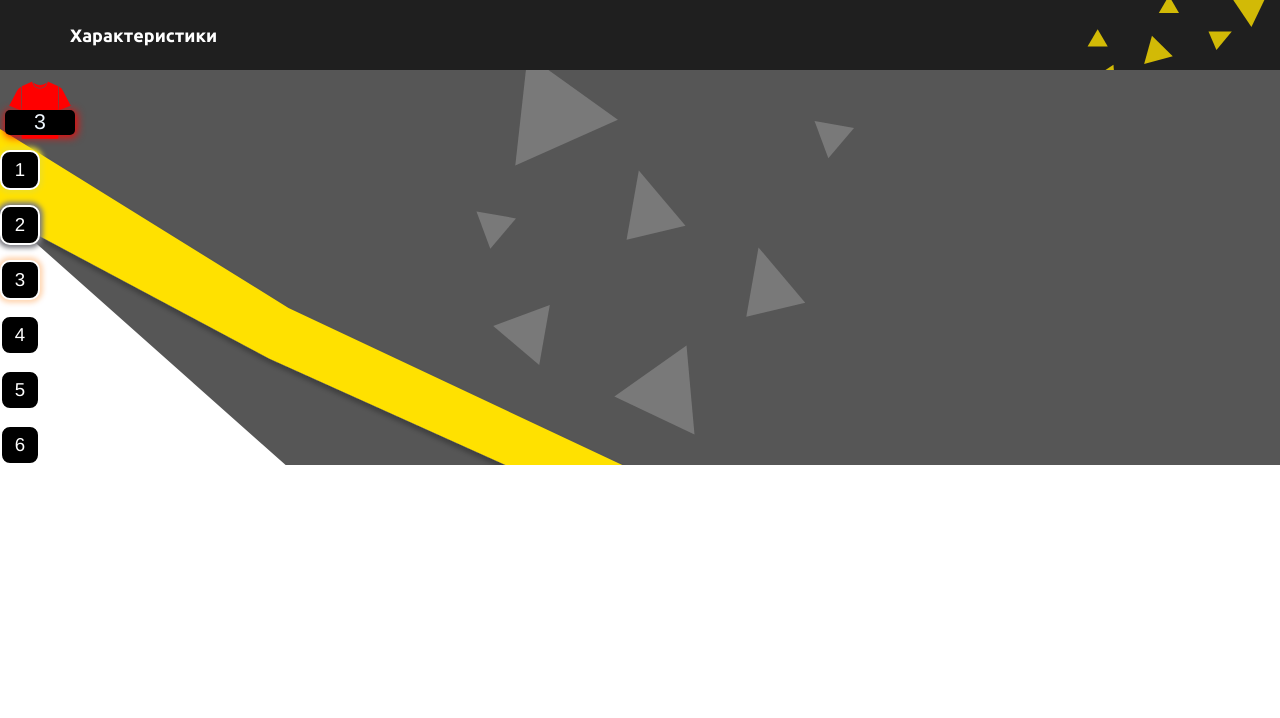
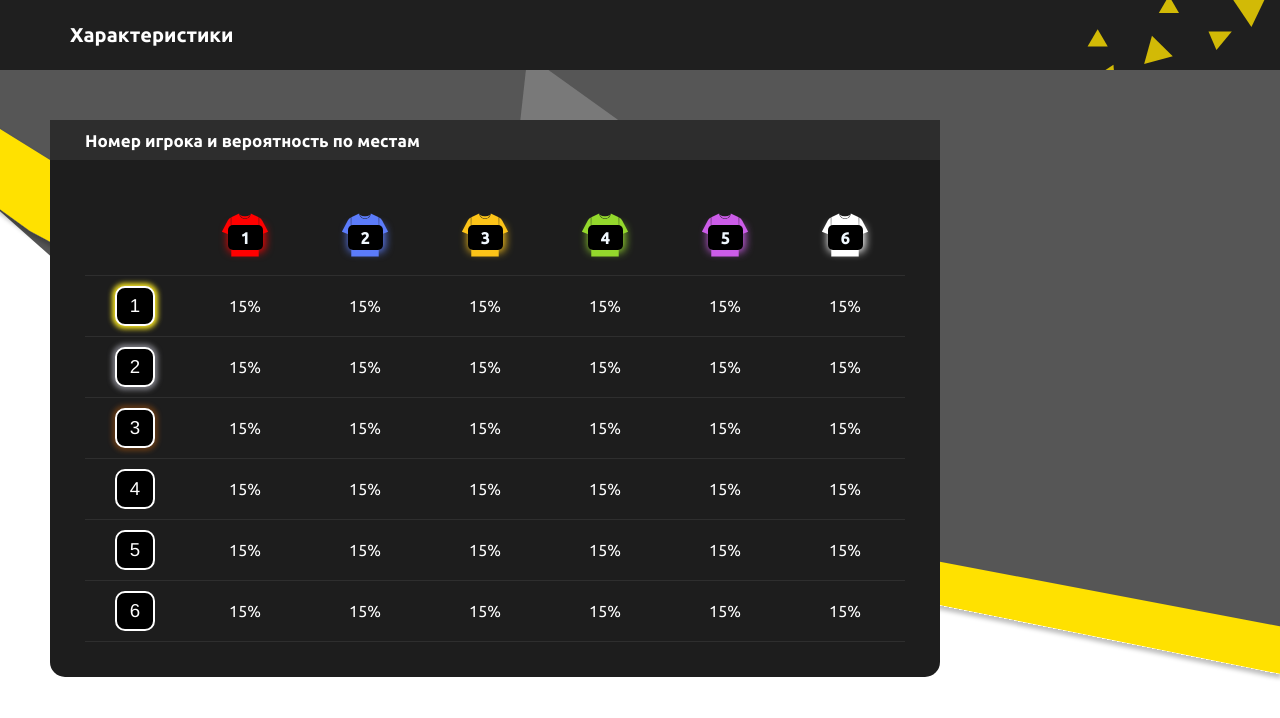
Before and after one commit to ClouRise/FANTASTICHACK2025, a Vue app in the folder frontend/front/: page / in a window 1280 px wide. Shown: the top 718 px of the page. Built offline with nearby package versions, Linux system fonts and the light colour scheme.

Commit message:
upd front card

```diff
--- a/frontend/front/src/App.vue
+++ b/frontend/front/src/App.vue
@@ -4,13 +4,18 @@
       <a href="">Характеристики</a>
     </header>
     <main>
-      <player fillColor="#ff0000" txt="3"></player>
+      <!-- <player fillColor="#ff0000" txt="3"></player>
       <titlerow style="box-shadow: #EFDE22 0px 0px 5px 3px" num="1"></titlerow>
       <titlerow style="box-shadow: #7A7A81 0px 0px 5px 3px" num="2"></titlerow>
       <titlerow style="box-shadow: #FF77004D 0px 0px 5px 3px" num="3"></titlerow>
       <titlerow num="4"></titlerow>
       <titlerow num="5"></titlerow>
-      <titlerow num="6"></titlerow>
+      <titlerow num="6"></titlerow> -->
+      <div class="row">
+        <maincard :title="'Номер игрока и вероятность по местам'">
+          <tableCard></tableCard>
+        </maincard>
+      </div>
     </main>
   </div>
 </template>
@@ -19,10 +24,14 @@
 
 import player from './components/player.vue';
 import titlerow from './components/titlerow.vue'
+import maincard from './components/maincard.vue';
+import tableCard from './components/tableCard.vue';
 export default {
   components: {
     player,
-    titlerow
+    titlerow,
+    maincard,
+    tableCard
   }
 }
 </script>
@@ -48,12 +57,17 @@ main{
   background-position-y: -60px;
   background-repeat: no-repeat;
   background-position-x: right;
+  padding: 50px;
 }
 header a{
   font-family: ubuntu-bold;
   color: white;
-  font-size: 18px;
+  font-size: 20px;
   text-decoration: none;
 }
-
+.row{
+  width: 100%;
+  display: flex;
+  flex-direction: row;
+}
 </style>
--- a/frontend/front/src/components/maincard.vue
+++ b/frontend/front/src/components/maincard.vue
@@ -1,11 +1,11 @@
     <template>
-        <div>
-            <header>
+        <div class="card">
+            <div class="header">
                <h2>{{ title }}</h2>
-            </header>
-            <main>
+            </div>
+            <div class="main">
                 <slot></slot>
-            </main>
+            </div>
         </div>
     </template>
 
@@ -21,5 +21,30 @@
     </script>
 
     <style scoped>
-
+        .card{
+            display: flex;
+            flex-direction: column;
+        }
+        .header{
+            background-color: #2D2D2D;
+            height: 40px;
+            display: flex;
+            align-items: center;
+            justify-content: start;
+            padding-inline: 35px;
+        }
+        .header h2{
+            font-family: ubuntu-bold;
+            color: white;
+            font-size: 17px;
+        }
+        .main{
+            background-color: #1D1D1D;
+            border-radius: 0 0 15px 15px;
+            display: flex;
+            align-items: center;
+            justify-content: center;
+            padding: 35px;
+            box-sizing: border-box;
+        }
     </style>
--- a/frontend/front/src/components/player.vue
+++ b/frontend/front/src/components/player.vue
@@ -23,8 +23,8 @@
 
 <style scoped>
 .player{
-    width: 80px;
-    height: 80px;
+    width: 60px;
+    height: 60px;
     position: relative;
     display: flex;
     align-items: end;
@@ -33,16 +33,19 @@
 .bg{
     position: relative;
     top: -15px;
-    width: 70px;
+    width: 35px;
     height: 25px;
     background-color: rgb(0, 0, 0);
     border-radius: 5px;
     color: aliceblue;
+    display: flex;
+    justify-content: center;
+    align-items: center;
 
 }
 .txt{
-    font-size: 16pt;
+    font-size: 16px;
     text-align: center;
-    font-family:'Franklin Gothic Medium', 'Arial Narrow', Arial, sans-serif ;
+    font-family: ubuntu-medium;
 }
 </style>
--- /dev/null
+++ b/frontend/front/src/components/tableCard.vue
@@ -0,0 +1,108 @@
+<template>
+    <table>
+        <thead>
+            <tr>
+                <th></th>
+                <th><player fillColor="#ff0000" txt="1"></player></th>
+                <th><player fillColor="#5C7CFA" txt="2"></player></th>
+                <th><player fillColor="#FCC419" txt="3"></player></th>
+                <th><player fillColor="#94D82D" txt="4"></player></th>
+                <th><player fillColor="#CC5DE8" txt="5"></player></th>
+                <th><player fillColor="#FFFFFF" txt="6"></player></th>
+            </tr>
+        </thead>
+        <tbody>
+            <tr>
+                <td><titlerow style="box-shadow: #EFDE22 0px 0px 5px 3px" num="1"></titlerow></td>
+                <td><p>15%</p></td>
+                <td><p>15%</p></td>
+                <td><p>15%</p></td>
+                <td><p>15%</p></td>
+                <td><p>15%</p></td>
+                <td><p>15%</p></td>
+            </tr>
+            <tr>
+                <td><titlerow style="box-shadow: #7A7A81 0px 0px 5px 3px" num="2"></titlerow></td>
+                <td><p>15%</p></td>
+                <td><p>15%</p></td>
+                <td><p>15%</p></td>
+                <td><p>15%</p></td>
+                <td><p>15%</p></td>
+                <td><p>15%</p></td>
+            </tr>
+            <tr>
+                <td><titlerow style="box-shadow: #FF77004D 0px 0px 5px 3px" num="3"></titlerow></td>
+                <td><p>15%</p></td>
+                <td><p>15%</p></td>
+                <td><p>15%</p></td>
+                <td><p>15%</p></td>
+                <td><p>15%</p></td>
+                <td><p>15%</p></td>
+            </tr>
+            <tr>
+                <td><titlerow num="4"></titlerow></td>
+                <td><p>15%</p></td>
+                <td><p>15%</p></td>
+                <td><p>15%</p></td>
+                <td><p>15%</p></td>
+                <td><p>15%</p></td>
+                <td><p>15%</p></td>
+            </tr>
+            <tr>
+                <td><titlerow num="5"></titlerow></td>
+                <td><p>15%</p></td>
+                <td><p>15%</p></td>
+                <td><p>15%</p></td>
+                <td><p>15%</p></td>
+                <td><p>15%</p></td>
+                <td><p>15%</p></td>
+            </tr>
+            <tr>
+                <td><titlerow num="6"></titlerow></td>
+                <td><p>15%</p></td>
+                <td><p>15%</p></td>
+                <td><p>15%</p></td>
+                <td><p>15%</p></td>
+                <td><p>15%</p></td>
+                <td><p>15%</p></td>
+            </tr>
+        </tbody>
+    </table>
+</template>
+
+<script>
+import titlerow from './titlerow.vue';
+import player from './player.vue';
+export default {
+    components: {
+        titlerow,
+        player
+    }
+}
+</script>
+
+<style scoped>
+table{
+    width: auto;
+    height: auto;
+    border-collapse: collapse;
+}
+tr{
+    border-bottom: 1pt solid rgb(46, 46, 46);
+}
+td{
+    padding-inline: 30px;
+    padding-block: 10px;
+    font-family: ubuntu-regular;
+    color: white;
+}
+th{
+    padding-inline: 30px;
+    padding-block: 10px;
+    font-family: ubuntu-regular;
+    color: white;
+}
+p{
+    text-align: center;
+}
+</style>
--- a/frontend/front/src/components/titlerow.vue
+++ b/frontend/front/src/components/titlerow.vue
@@ -27,6 +27,5 @@
     height: 40px;
     font-family: 'Franklin Gothic Medium', 'Arial Narrow', Arial, sans-serif;
     color: white;
-    margin-bottom: 15px;
 }
 </style>
```
